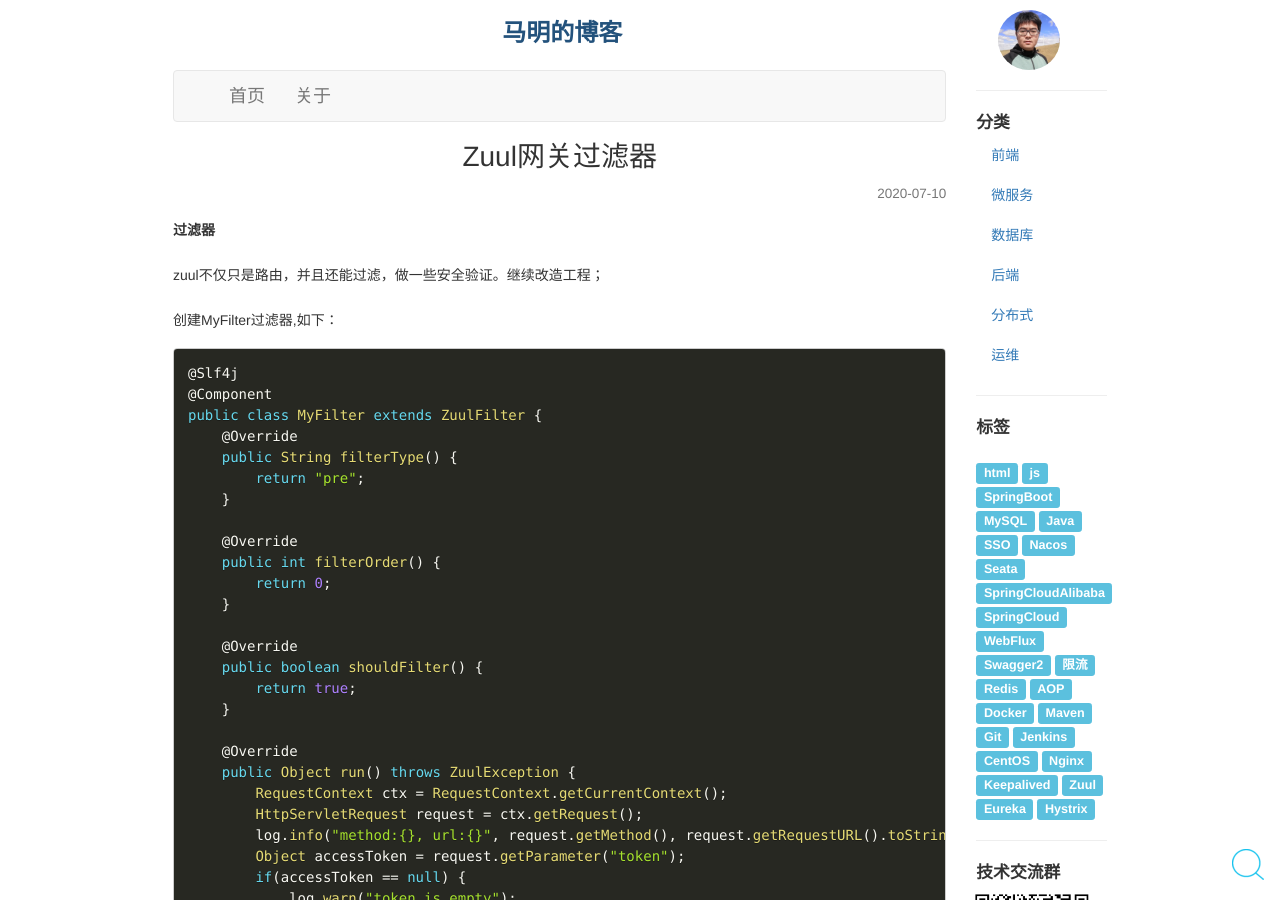
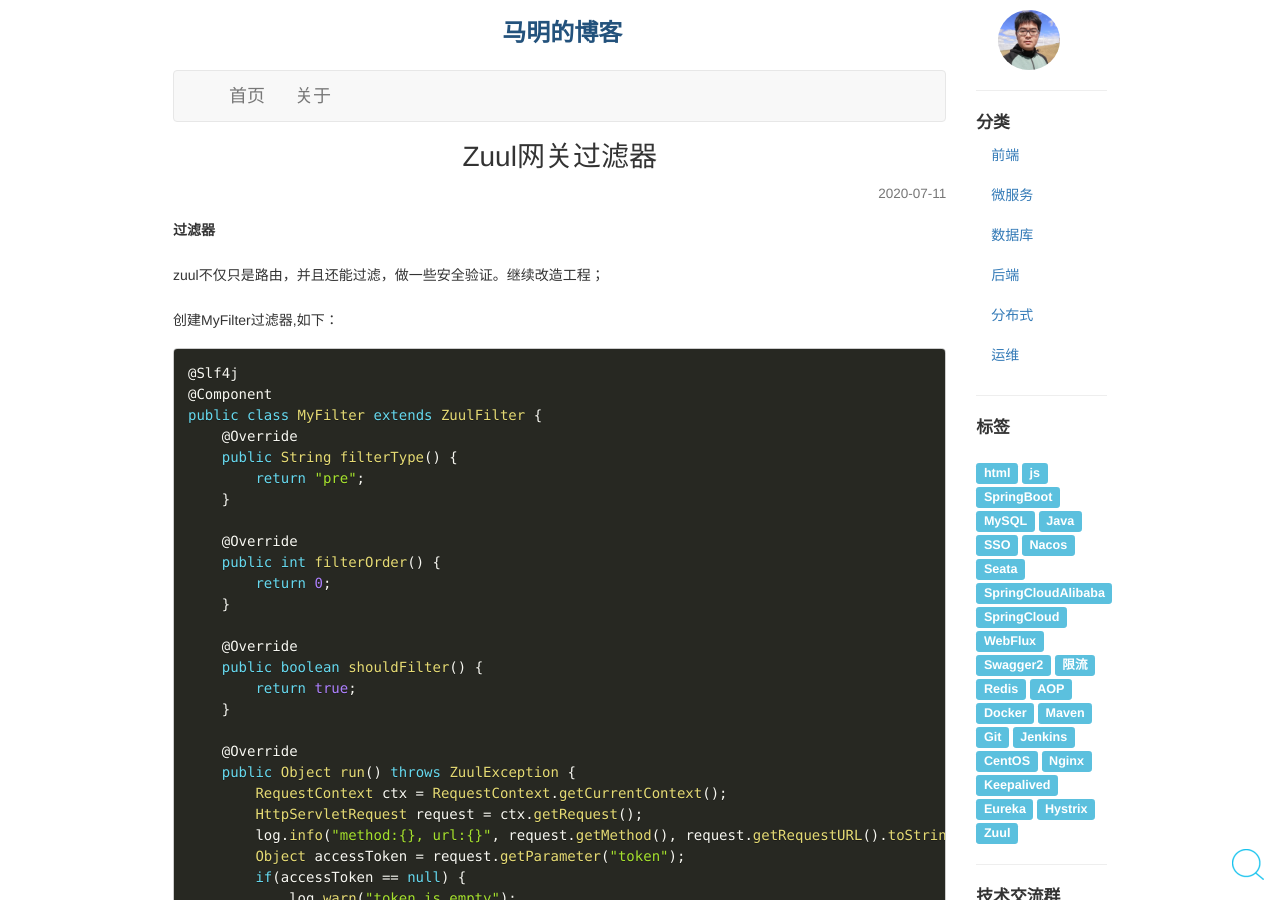
Before and after one commit to chaojunma/chaojunma.github.io, a Jekyll site: the page built from _posts/2020-7-11-SpringCloud入门11—Zuul网关过滤器.md, in a window 1280 px wide and 900 px high. Built offline with Jekyll 4.4.1, drawn with Linux system fonts in a browser that asks for light colours; comment, search, counter and statistics services are not loaded.

Commit message:
修改文章

```diff
--- a/_posts/2020-7-10-SpringCloud入门11—Zuul网关过滤器.md
+++ b/_posts/2020-7-11-SpringCloud入门11—Zuul网关过滤器.md
@@ -1,7 +1,7 @@
 ---
 layout: post
 title: "Zuul网关过滤器"
-date: 2020-7-10
+date: 2020-7-11
 categories: 微服务 分布式
 tags: SpringCloud Zuul
 ---
```
Also changed, not shown: _posts/2020-7-11-SpringCloud入门10—路由网关Zuul.md (renamed from _posts/2020-7-10-SpringCloud入门10—路由网关Zuul.md, +1 -1 lines).
